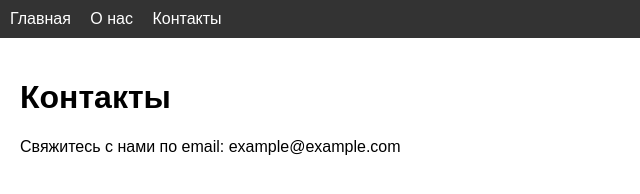
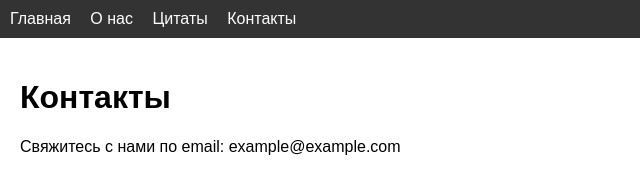
Before and after one commit to Madiyan1960/-2025, a plain HTML site: page contact.html in a window 1280 px wide. Shown: the full height of the page, 0-640 px from the left. Drawn offline with Linux system fonts and the light colour scheme.

Commit message:
Update contact.html

```diff
--- a/contact.html
+++ b/contact.html
@@ -9,6 +9,7 @@
 <nav style="background-color: #333; padding: 10px;">
   <a href="index.html" style="color: white; margin-right: 15px; text-decoration: none;">Главная</a>
   <a href="about.html" style="color: white; margin-right: 15px; text-decoration: none;">О нас</a>
+  <a href="status.html" style="color: white; margin-right: 15px; text-decoration: none;">Цитаты</a>
   <a href="contact.html" style="color: white; text-decoration: none;">Контакты</a>
 </nav>
 
```
